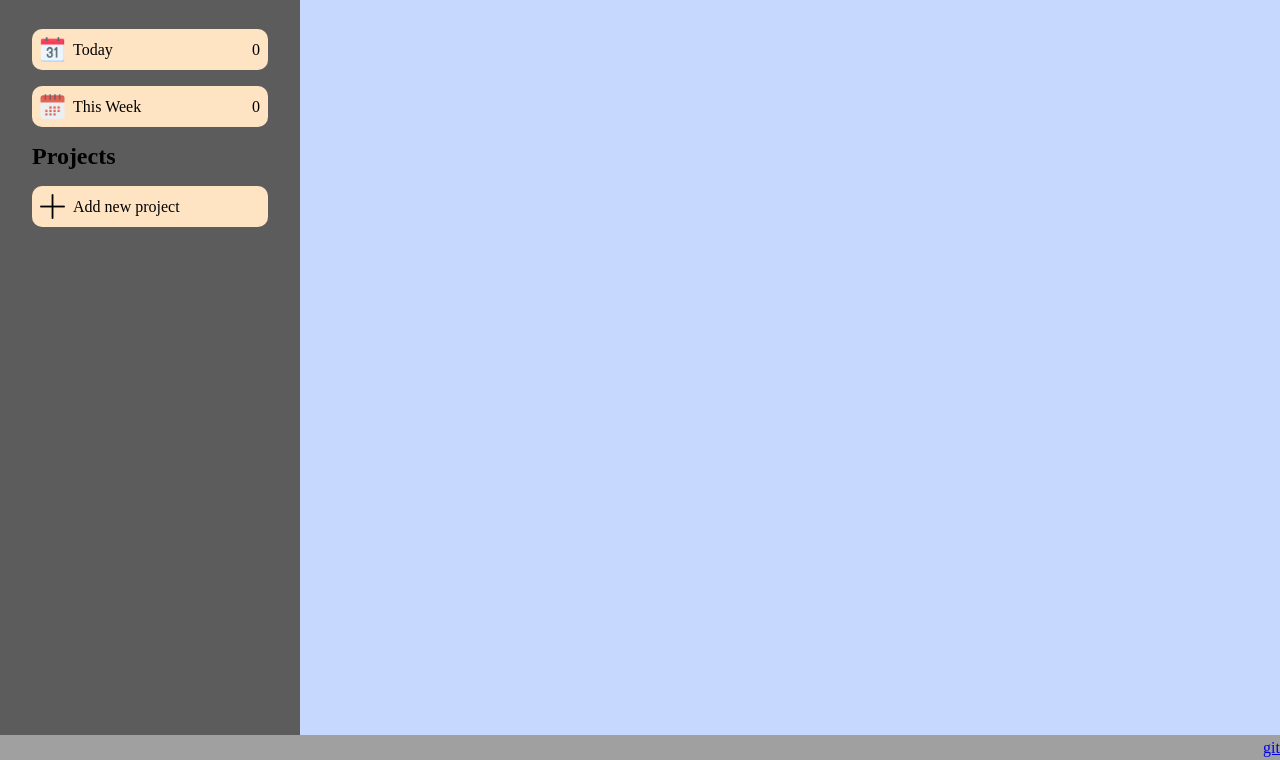
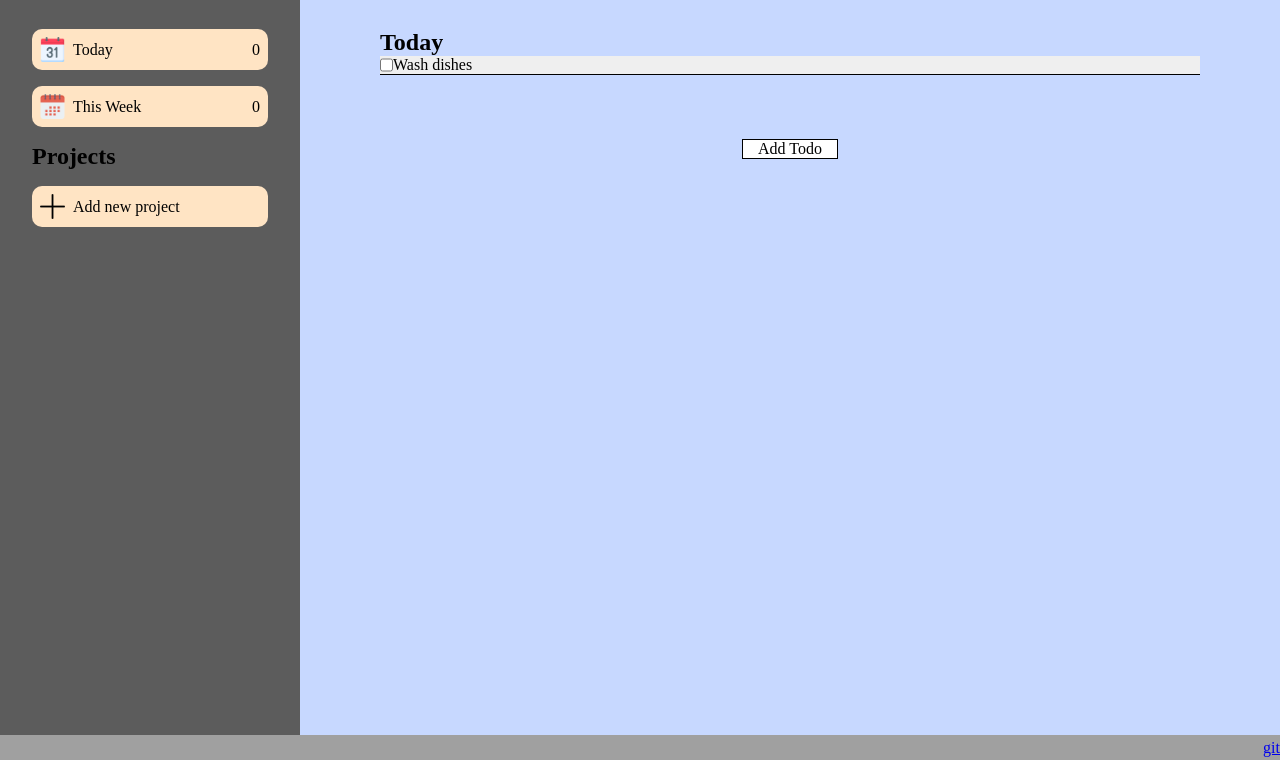
Before and after one commit to Orluca/TOP-todo-app, a website built with webpack: page src/template.html in a window 1280 px wide. Shown: the part 40-800 px from the top of the page. Built offline with nearby package versions, Linux system fonts and the light colour scheme.

Commit message:
working on todo list layout

```diff
--- /dev/null
+++ b/src/modules/main/todo-list/todo-item/todo-item.css
@@ -0,0 +1,6 @@
+.todo-item {
+  border-bottom: 1px solid black;
+  display: flex;
+  flex-direction: row;
+  background-color: rgb(239, 239, 239);
+}
--- /dev/null
+++ b/src/modules/main/todo-list/todo-item/todo-item.js
@@ -0,0 +1,27 @@
+import todoItemStyle from "./todo-item.css";
+
+function checkbox() {
+  const checkbox = document.createElement("input");
+  checkbox.type = "checkbox";
+
+  return checkbox;
+}
+
+function title(val) {
+  const title = document.createElement("div");
+  title.textContent = val;
+
+  return title;
+}
+
+function todoItem(titleText) {
+  const todoItem = document.createElement("div");
+  todoItem.classList.add("todo-item");
+
+  todoItem.appendChild(checkbox());
+  todoItem.appendChild(title(titleText));
+
+  return todoItem;
+}
+
+export default todoItem;
--- a/src/modules/main/todo-list/todo-list.css
+++ b/src/modules/main/todo-list/todo-list.css
@@ -1,4 +1,16 @@
 .todo-list {
   background-color: var(--color-todo);
   flex-grow: 1;
+  padding: 2rem 5rem;
+  display: flex;
+  flex-direction: column;
 }
+
+.btn-new-todo {
+  border: 1px solid black;
+  width: 6rem;
+  align-self: center;
+  text-align: center;
+  margin: 4rem;
+  background-color: #fff;
+}
--- a/src/modules/main/todo-list/todo-list.js
+++ b/src/modules/main/todo-list/todo-list.js
@@ -1,9 +1,29 @@
 import todoListStyle from "./todo-list.css";
+import todoItem from "./todo-item/todo-item.js";
+
+function header() {
+  const header = document.createElement("h2");
+  header.textContent = "Today";
+
+  return header;
+}
+
+function newTodoBtn() {
+  const newTodoBtn = document.createElement("div");
+  newTodoBtn.classList.add("btn-new-todo");
+  newTodoBtn.textContent = "Add Todo";
+
+  return newTodoBtn;
+}
 
 function todoList() {
   const todoList = document.createElement("div");
   todoList.classList.add("todo-list");
 
+  todoList.appendChild(header());
+  todoList.appendChild(todoItem("Wash dishes"));
+  todoList.appendChild(newTodoBtn());
+
   return todoList;
 }
 
```
